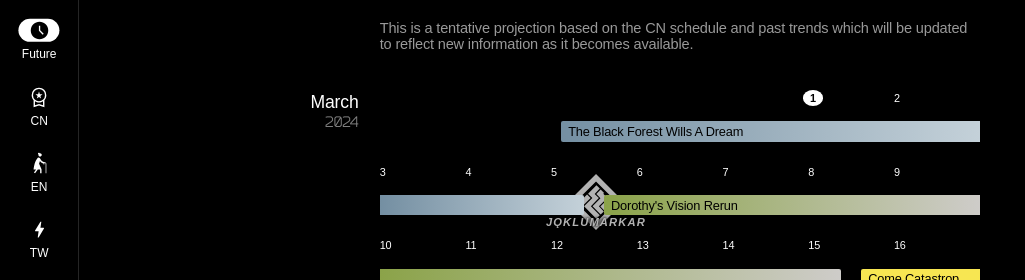
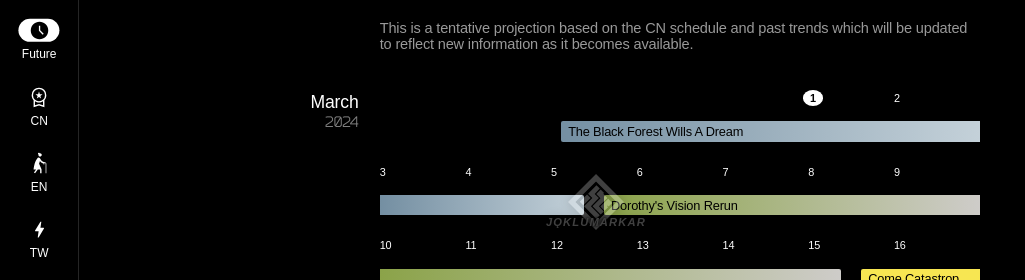
Before and after one commit to jaywyeee/arknights-calendar, a Svelte app: page / in a window 1280 px wide. In both pictures the pointer is over the element 595 px from the left and 202 px from the top of the page. Shown: the top 280 px of the page, without its empty margins (0-1025 px from the left). Built offline with nearby package versions, Linux system fonts and the light colour scheme; a web font is replaced by a local one.

Commit message:
Tweak permanent event hover

```diff
--- a/src/styles/main.scss
+++ b/src/styles/main.scss
@@ -338,11 +338,11 @@ h1 {
 	place-self: center;
 	position: relative;
 	text-align: center;
+	transition-duration: 200ms;
 	z-index: 1;
 
 	&:hover {
-		z-index: initial;
-		opacity: 70%;
+		opacity: 25%;
 	}
 }
 
```
